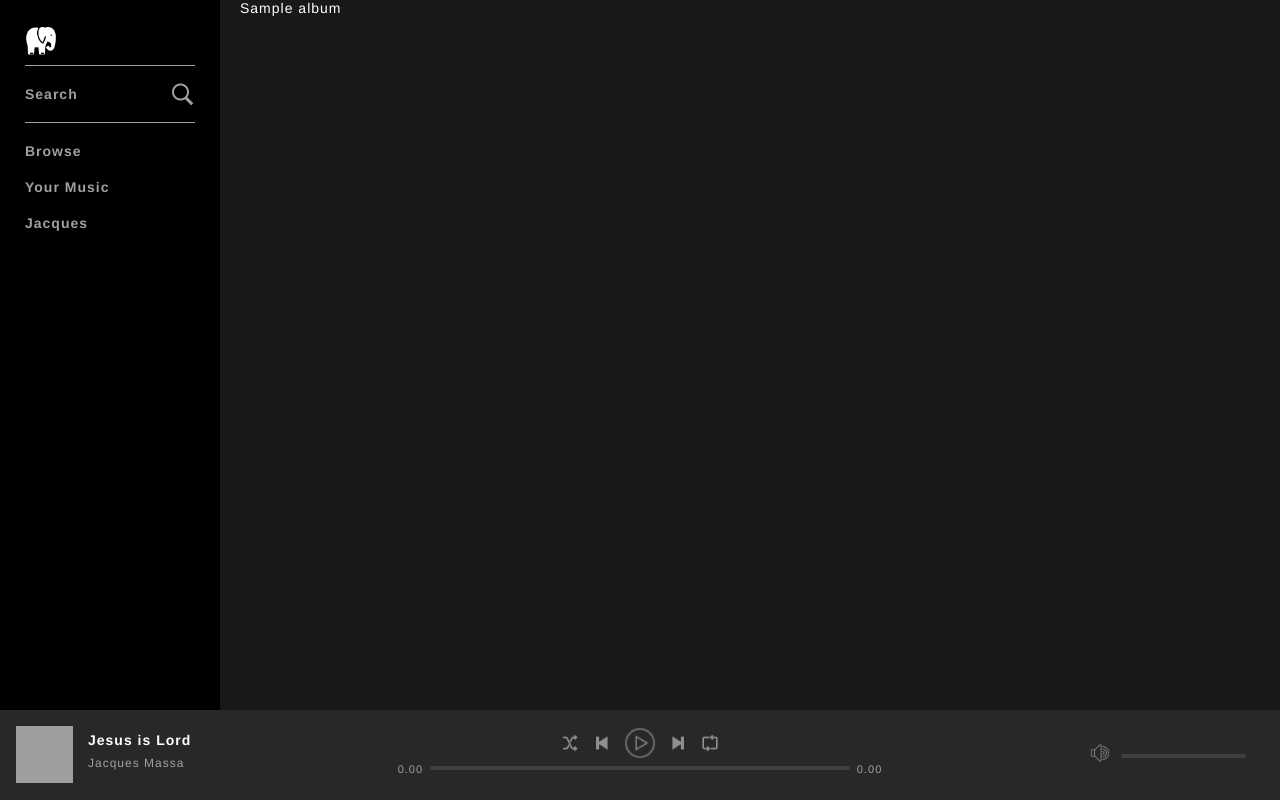
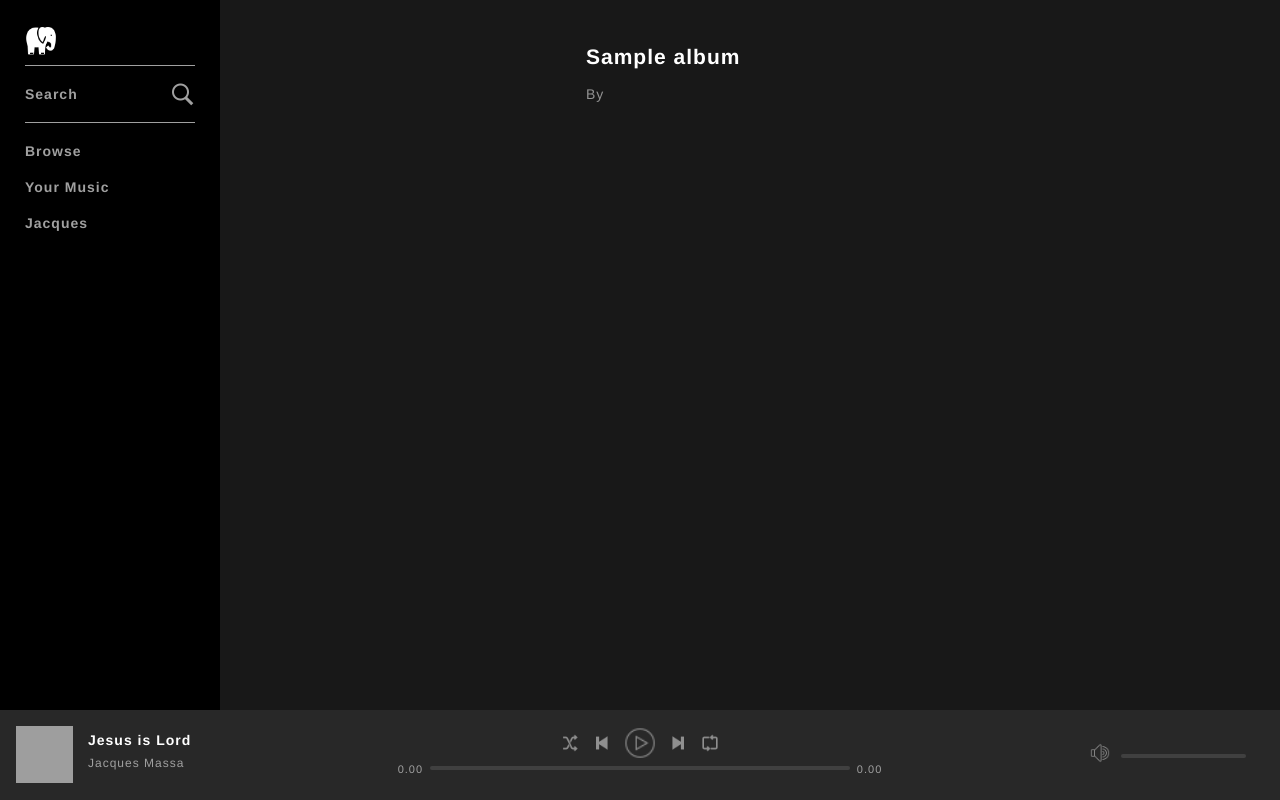
Before and after one commit to jakeibeemassa0908/SpotifyMe, a PHP site: page /album.php?id=1 in a window 1280 px wide. Run offline with PHP 8.4, Linux system fonts and the light colour scheme; the visitor is signed in with stand-in values (Sample User, id 1); tables that the repository leaves empty or names only in its code hold one stand-in row (values such as "Sample post"); data that the repository does not hold is empty; grey boxes are pictures that could not be loaded.

Commit message:
style album page

```diff
--- a/album.php
+++ b/album.php
@@ -8,13 +8,19 @@
         header("Location: index.php");
     }
 
-    $albumQuery = mysqli_query($con,"SELECT * FROM albums WHERE id='$albumId'");
-    $album = mysqli_fetch_array($albumQuery);
-
-    $artist = new Artist($con,$album['artist']);
-
-    echo $album['title'] ."<br>";
-    echo $artist->getName();
+    $album = new Album($con,$albumId);
+    $artist = $album->getArtist();
 ?>
 
+<div class="entityInfo">
+     <div class="leftSection">
+         <img src=" <?php echo $album->getArtworkPath();?>" alt="">
+     </div>
+
+    <div class="righSection">
+         <h2><?php echo $album->getTitle(); ?></h2>
+         <span>By <?php echo $artist->getName();?></span>
+    </div>
+</div>
+
 <?php include("includes/footer.php")?>
--- a/assets/css/style.css
+++ b/assets/css/style.css
@@ -243,3 +243,35 @@ html, body {
     .gridViewItem a{
         text-decoration: none;
     }
+
+    .entityInfo{
+        padding:40px 0 10px 0;
+        display:inline-block;
+        width: 100%;
+    }
+
+    .entityInfo .leftSection{
+        width: 30%;
+        float: left;
+        max-width: 250%;
+    }
+
+    .leftSection img{
+        width: 100%;
+    }
+
+    .entityInfo .righSection{
+        width: 70%;
+        float: left;
+        padding: 5px 10px 5px 40px;
+        box-sizing: border-box;
+    }
+
+    .entityInfo .righSection h2{
+        margin-top: 0px;
+    }
+
+    .entityInfo .righSection span{
+        color: #939393;
+        font-weight: 300;
+    }
--- a/includes/header.php
+++ b/includes/header.php
@@ -1,6 +1,7 @@
 <?php
 include ("includes/config.php");
 include("includes/classes/Artist.php");
+include("includes/classes/Album.php");
 
 //session_destroy(); manual logout
 
```
Also changed, not shown: includes/classes/Album.php (added, +40 -0 lines).
